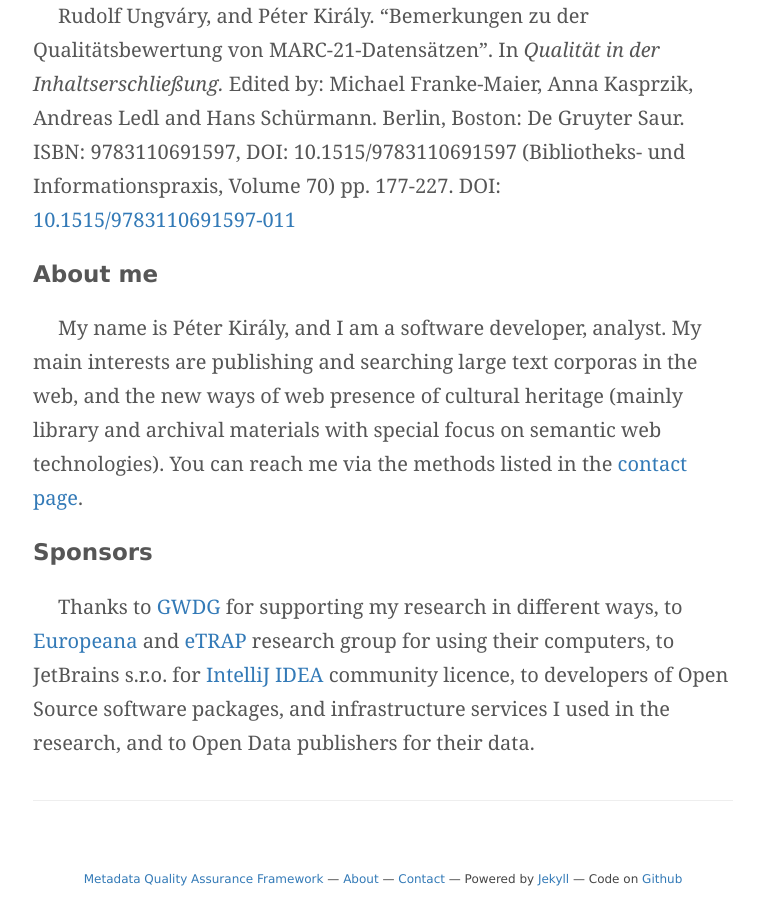
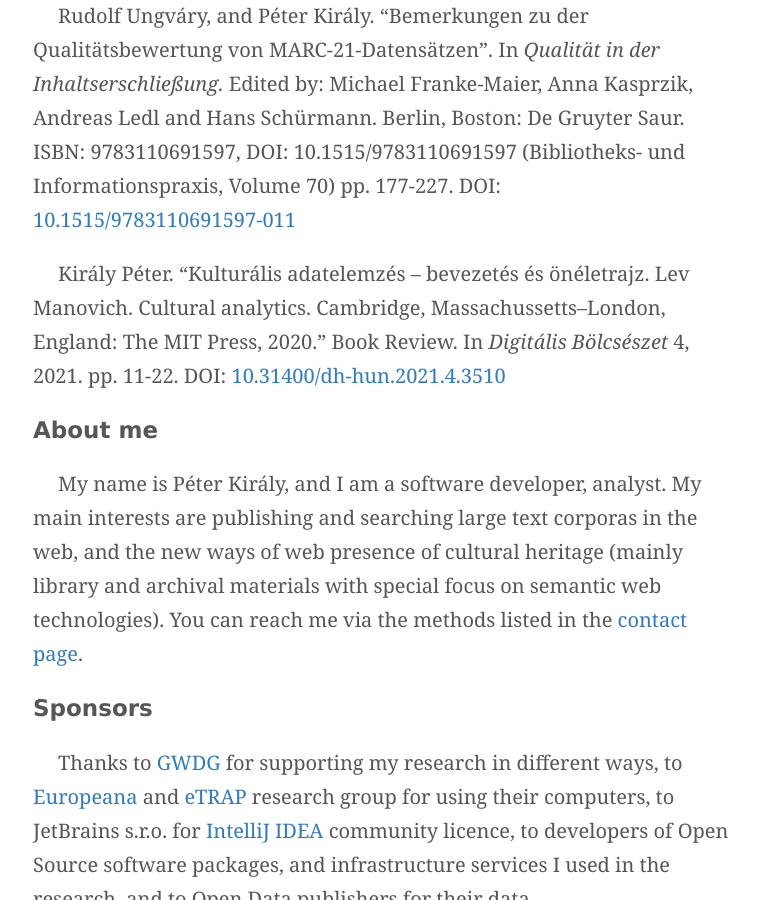
Before and after one commit to pkiraly/pkiraly.github.io, a Jekyll site: the page built from about.md, in a window 1280 px wide and 900 px high, scrolled down 10827 px. Shown: the whole window, without its empty margins (257-1016 px from the left). Built offline with Jekyll 4.4.1, drawn with Linux system fonts in a browser that asks for light colours; nearby versions of some CDN libraries; some web fonts are replaced; comment, search, counter and statistics services are not loaded.

Commit message:
Add Manovich review

```diff
--- a/about.md
+++ b/about.md
@@ -161,13 +161,15 @@ Péter Király and Marco Büchler. “A teljesség minőségjelzőként való m
 
 Péter Király. "Empirical evaluation of library catalogues". In *EuropeanaTech Newsletter* 15, 2020. [https://pro.europeana.eu/page/issue-15-swib-2019#empirical-evaluation-of-library-catalogues](https://pro.europeana.eu/page/issue-15-swib-2019#empirical-evaluation-of-library-catalogues). In Spanish: “Evaluación empírica de los catálogos de las bibliotecas” (translator unkown - send me a message if you know the translator). Blog de la biblioteca de Traducción y Documentación de la Universidad de Salamanca, 2020. [https://universoabierto.org/2020/06/01/evaluacion-empirica-de-los-catalogos-de-las-bibliotecas/](https://universoabierto.org/2020/06/01/evaluacion-empirica-de-los-catalogos-de-las-bibliotecas/)
 
-Péter Király. "A magyar népzenei adatok története és a (digitális) archiválás lehetőségei. Bolya Mátyás. Információelmélet és népzenekutatás: Rendszeralkotás, nyilvántartás, digitális archívum. Budapest: MTA BTK Zenetudományi Intézet–L’Harmattan Kiadó, 2019." Book review. In *Digitális Bölcsészet* 3, 2020. pp. 7-15. DOI: [10.31400/dh-hun.2020.3.1405](https://doi.org/10.31400/dh-hun.2020.3.1405)
+Péter Király. "A magyar népzenei adatok története és a (digitális) archiválás lehetőségei. Bolya Mátyás. Információelmélet és népzenekutatás: Rendszeralkotás, nyilvántartás, digitális archívum. Budapest: MTA BTK Zenetudományi Intézet–L’Harmattan Kiadó, 2019." Book review. In _Digitális Bölcsészet_ 3, 2020. pp. 7-15. DOI: [10.31400/dh-hun.2020.3.1405](https://doi.org/10.31400/dh-hun.2020.3.1405)
 
 ### 2021
 
 Péter Király, and Jan Brase. "Qualitätsmanagement". In _Praxishandbuch Forschungsdatenmanagement_. Edited by: Markus Putnings, Heike Neuroth and Janna Neumann. Berlin, Boston: De Gruyter Saur. ISBN: 9783110653656, DOI: 10.1515/9783110657807 (De Gruyter Praxishandbuch) pp. 357–380. DOI: [10.1515/9783110657807-020](https://doi.org/10.1515/9783110657807-020)
 
 Rudolf Ungváry, and Péter Király. "Bemerkungen zu der Qualitätsbewertung von MARC-21-Datensätzen". In _Qualität in der Inhaltserschließung._ Edited by: Michael Franke-Maier, Anna Kasprzik, Andreas Ledl and Hans Schürmann. Berlin, Boston: De Gruyter Saur. ISBN: 9783110691597, DOI: 10.1515/9783110691597 (Bibliotheks- und Informationspraxis, Volume 70) pp. 177-227. DOI: [10.1515/9783110691597-011](https://doi.org/10.1515/9783110691597-011)
+
+Király Péter. "Kulturális adatelemzés – bevezetés és önéletrajz. Lev Manovich. Cultural analytics. Cambridge, Massachussetts–London, England: The MIT Press, 2020." Book Review. In _Digitális Bölcsészet_ 4, 2021. pp. 11-22. DOI: [10.31400/dh-hun.2021.4.3510](https://doi.org/10.31400/dh-hun.2021.4.3510)
 
 <!-- span id="badgeCont105"><script type="text/javascript" src="https://publons.com/mashlets?el=badgeCont105&rid=AAW-9289-2021"></script></span -->
 
```
